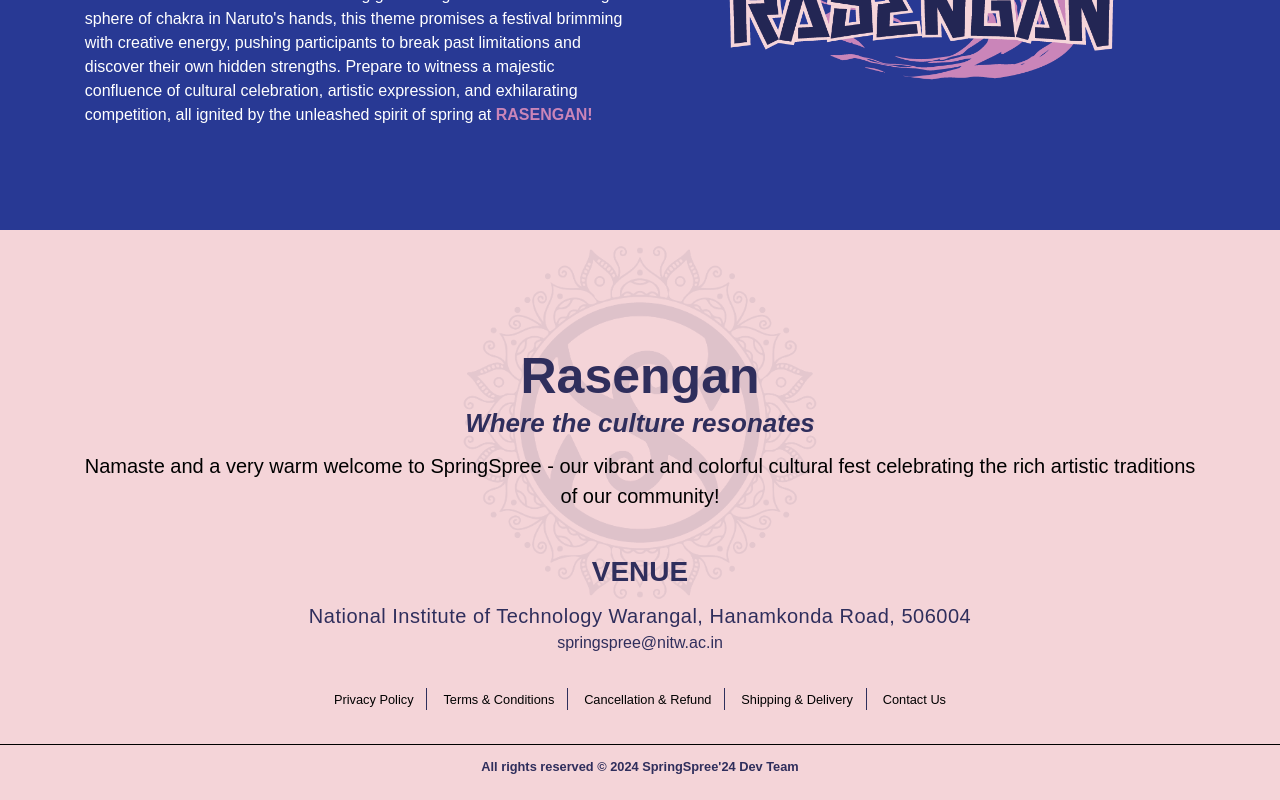
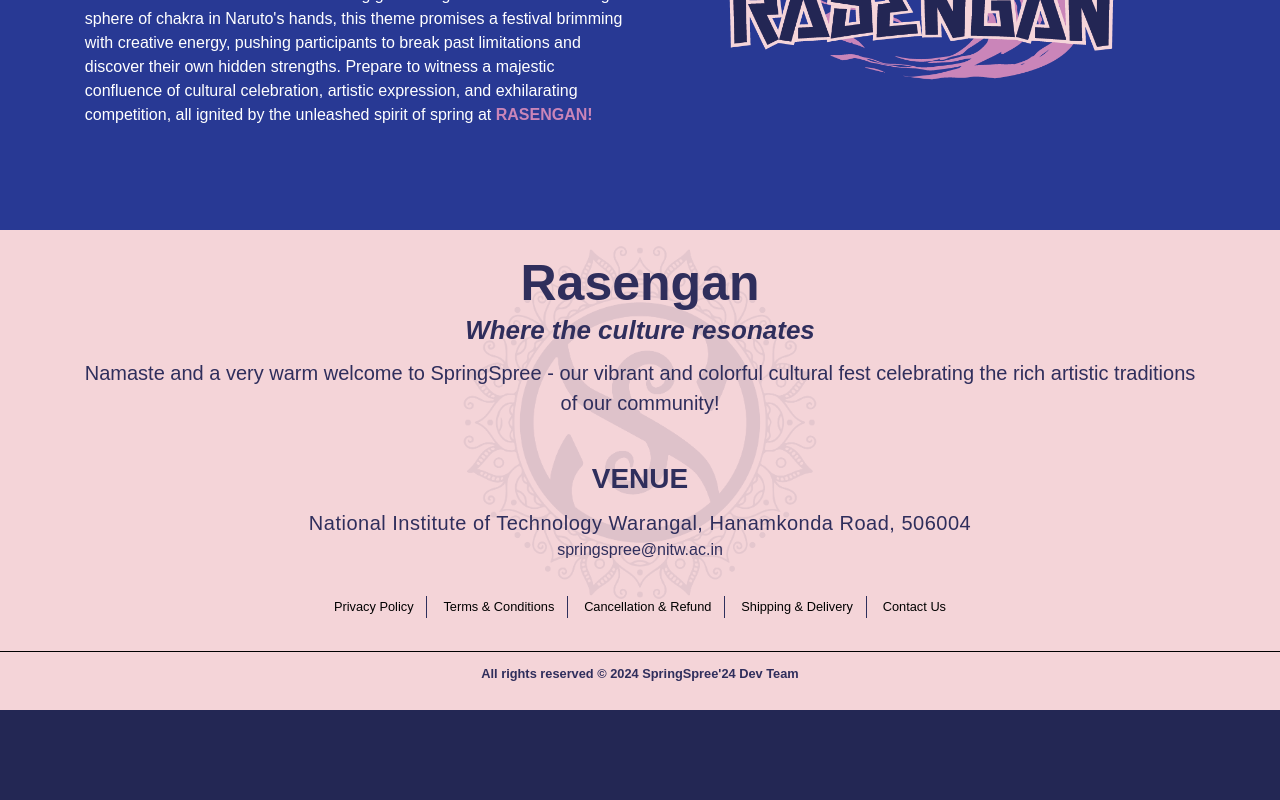
Before and after one commit to MasterFloppa/Spring-Spree-24, a React (Create React App) app: page / in a window 1280 px wide. Shown: the part 2182-2982 px from the top of the page. After the commit the page ends 2892 px from the top, so only its background shows below. Built offline with nearby package versions, Linux system fonts and the light colour scheme; no server answers; a web font is replaced by a local one.

Commit message:
updated footer length and font

```diff
--- a/src/components/Footer/Footer.css
+++ b/src/components/Footer/Footer.css
@@ -44,9 +44,6 @@
 #horz-list ul li:last-child a {
 	border: none;
 }
-.heading{
-    height: 200px;
-}
 .footer_title{
 	font-size: 50px;
 	background-color:transparent ;
@@ -63,6 +60,9 @@
 }
 .footer-clg-name{
 	font-size: 20px;
+}
+.footer-section{
+	height: 480px;
 }
 @media (min-width:320px) and (max-width:768px) {
 	.footer_title{
@@ -83,3 +83,38 @@
 	}
 
 }
+@media (min-width:280px) and (max-width:320px) {
+	.footer-section{
+		height: 780px;
+	}
+}
+@media (min-width:320px) and (max-width:350px) {
+	.footer-section{
+		height: 600px;
+	}
+}
+@media (min-width:350px) and (max-width:370px) {
+	.footer-section{
+		height: 550px;
+	}
+}
+@media (min-width:375px) and (max-width:400px) {
+	.footer-section{
+		height: 540px;
+	}
+}
+@media (min-width:400px) and (max-width:570px) {
+	.footer-section{
+		height: 500px;
+	}
+}
+@media (min-width:570px) and (max-width:643px) {
+	.footer-section{
+		height: 470px;
+	}
+}
+@media (min-width:645px) and (max-width:768px) {
+	.footer-section{
+		height: 427px;
+	}
+}
--- a/src/components/Footer/Footer.jsx
+++ b/src/components/Footer/Footer.jsx
@@ -5,7 +5,7 @@ import "./Footer.css";
 export default function Footer() {
   return (
     <div>
-			<footer className="w-full h-[630px] bg-pink relative pt-2rounded-4xl md:h-[570px] lg:h-[570px]">
+      <footer className=" footer-section w-full h-auto bg-pink relative pt-2rounded-4xl md:h-[500px] lg:h-[480px]">
         <div className=" w-full h-auto bg-cover bg-center ">
           <div className=" w-full h-auto ">
             <div className="w-full h-full flex justify-center items-center">
@@ -14,15 +14,15 @@ export default function Footer() {
                 className="w-96 h-auto flex items-center justify-center relative opacity-10"
                 alt="logo"
               />
-							<div className="w-auto flex flex-col absolute heading">
+              <div className="w-auto h-auto flex flex-col absolute heading absolute top-0">
                 <div className="text flex-col h-full justify-center items-center mb-6">
                   <h3 className=" footer_title flex h-10 justify-center mt-4 font-[800] font-aftersick  xsm:text-center  md:text-left text-purple">
                     Rasengan
                   </h3>
-									<h3 className="footer-tag mb-2 italic font-futura font-semibold text-purple xsm:text-center md:text-left flex justify-center">
+                  <h3 className="footer-tag mb-2 italic font-ojuju font-semibold text-purple xsm:text-center md:text-left flex justify-center">
                     Where the culture resonates
                   </h3>
-									<h3 className="text-center footer-note  mx-4  font-futura lg:mx-20 ">
+                  <h3 className="text-center footer-note  mx-4  font-ojuju text-purple font-[300] lg:mx-20 ">
                     Namaste and a very warm welcome to SpringSpree - our vibrant
                     and colorful cultural fest celebrating the rich artistic
                     traditions of our community!
@@ -93,8 +93,8 @@ export default function Footer() {
                   </div>
 
                   <hr className="w-full my-2 border-black"></hr>
-									<div className="flex justify-center items-center mb-2">
-										<div className="text-sm text-purple font-futura font-semibold py-1 ">
+                  <div className="flex justify-center items-center">
+                    <div className="text-sm text-purple mx-1 font-futura font-semibold py-1 ">
                       All rights reserved ©{" "}
                       <span id="get-current-year">2024</span>
                       <span className="text-purple font-futura hover:text-gray-800">
```
Lines whose indentation alone changed are shown as unchanged.
